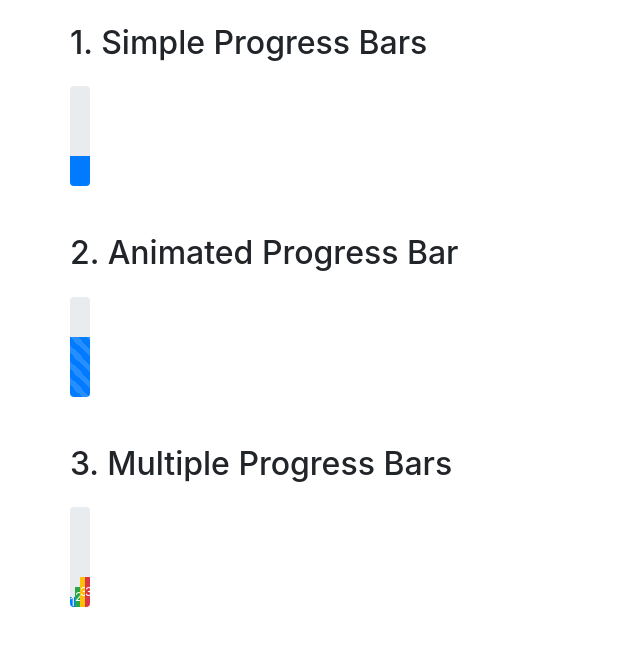
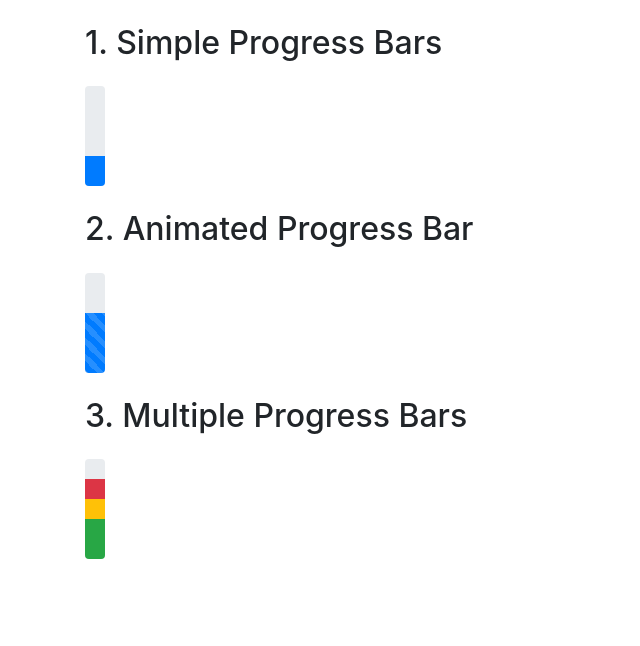
Before and after one commit to mobiosolutions/frontend-comopnents, a website: page progress-bar/vertical-progress-bar.html in a window 1280 px wide. Shown: the whole page, without its empty margins (0-640 px from the left). Drawn offline with Linux system fonts and the light colour scheme.

Commit message:
progress-bar - vertical Progress bar

```diff
--- a/progress-bar/assets/css/scss/vertical-progress-bars.scss
+++ b/progress-bar/assets/css/scss/vertical-progress-bars.scss
@@ -3,7 +3,6 @@
   min-height: 100px;
   display: flex;
   align-items: flex-end;
-    margin-right: 20px;
   float: left;
   .progress-bar {
     width: 100%;
@@ -12,5 +11,13 @@
     -o-transition: height 0.6s ease;
     transition: height 0.6s ease;
   }
+}
 
+// Multiple progress bar
+.progress-bar-vertical.multiple-bar{
+  vertical-align:bottom;
+  flex-direction: column-reverse;
+  .progress-bar{
+    display:block
   }
+}
--- a/progress-bar/vertical-progress-bar.html
+++ b/progress-bar/vertical-progress-bar.html
@@ -12,6 +12,7 @@
     <div class="container">
 
         <div class="row">
+            <div class="col-sm-12">
                 <div class="my-md-4">
                     <h2 class="mb-md-4">1. Simple Progress Bars</h2>
                     <div class="progress progress-bar-vertical">
@@ -21,8 +22,10 @@
                     </div><br>
                 </div>
             </div>
+        </div>
 
         <div class="row">
+            <div class="col-sm-12">
                 <div class="my-md-4">
                     <h2 class="mb-md-4">2. Animated Progress Bar</h2>
                     <div class="progress progress-bar-vertical">
@@ -32,16 +35,24 @@
                     </div><br>
                 </div>
             </div>
+        </div>
 
         <div class="row">
+            <div class="col-sm-12">
                 <div class="my-md-4">
                     <h2 class="mb-md-4">3. Multiple Progress Bars</h2>
-                <div class="progress progress-bar-vertical">
-                    <div class="progress-bar"  role="progressbar" aria-valuenow="10" aria-valuemin="0" aria-valuemax="10" style="height: 10%;"> 10% </div>
-                    <div class="progress-bar bg-success"  role="progressbar" aria-valuenow="20" aria-valuemin="0" aria-valuemax="20" style="height: 20%;"> 20% </div>
-                    <div class="progress-bar bg-warning"  role="progressbar" aria-valuenow="30" aria-valuemin="0" aria-valuemax="30" style="height: 30%;"> 30% </div>
-                    <div class="progress-bar bg-danger"  role="progressbar" aria-valuenow="30" aria-valuemin="0" aria-valuemax="30" style="height: 30%;"> 30% </div>
+                    <div class="progress progress-bar-vertical multiple-bar">
+                        <div class="progress-bar bg-success" role="progressbar" aria-valuenow="40" aria-valuemin="0" aria-valuemax="100" style="height: 40%;">
+                            <span class="sr-only">40% Complete</span>
+                        </div>
+                        <div class="progress-bar bg-warning" role="progressbar" aria-valuenow="20" aria-valuemin="0" aria-valuemax="100" style="height: 20%;">
+                            <span class="sr-only">20% Complete</span>
+                        </div>
+                        <div class="progress-bar bg-danger" role="progressbar" aria-valuenow="20" aria-valuemin="0" aria-valuemax="100" style="height: 20%;">
+                            <span class="sr-only">20% Complete</span>
+                        </div>
                     </div><br>
+                </div>
             </div>
         </div>
 
```
Also changed, not shown: progress-bar/assets/css/vertical-progress-bars.css, 1 other file. Lines whose indentation alone changed are shown as unchanged.
